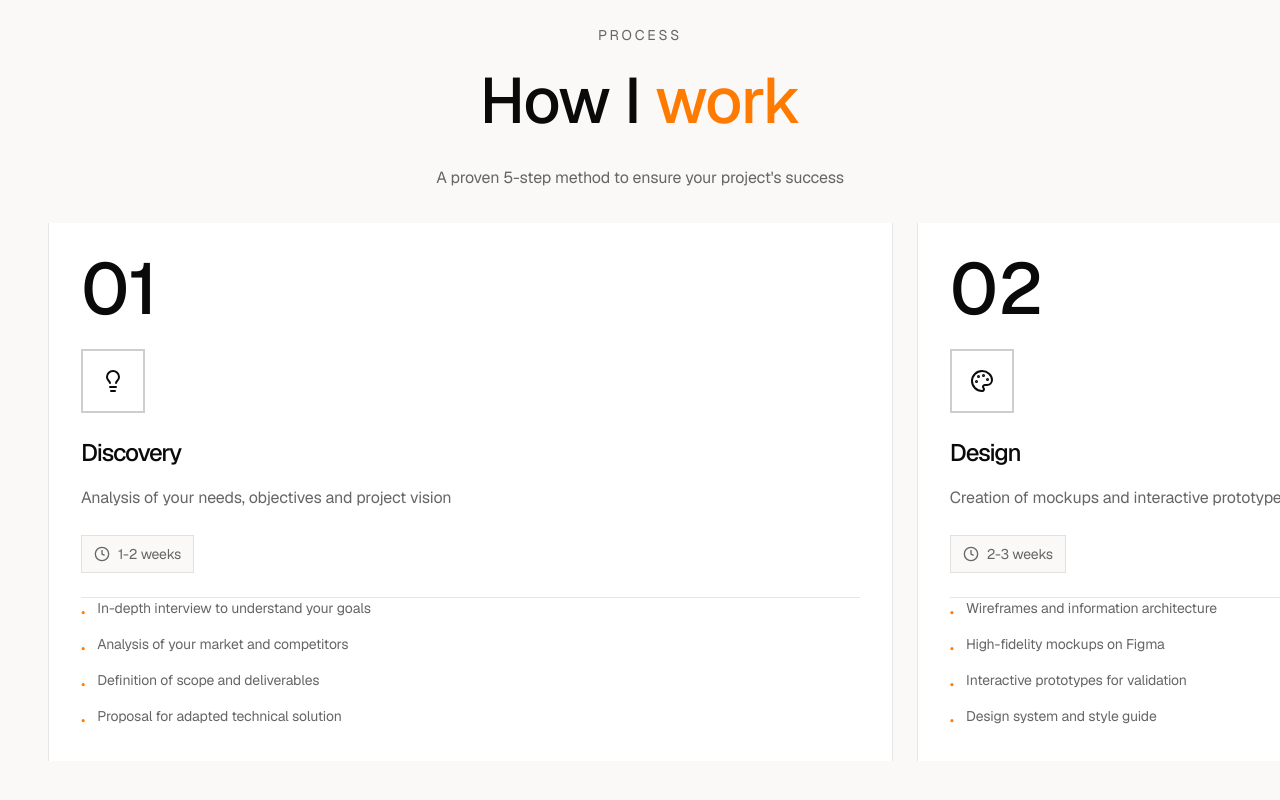
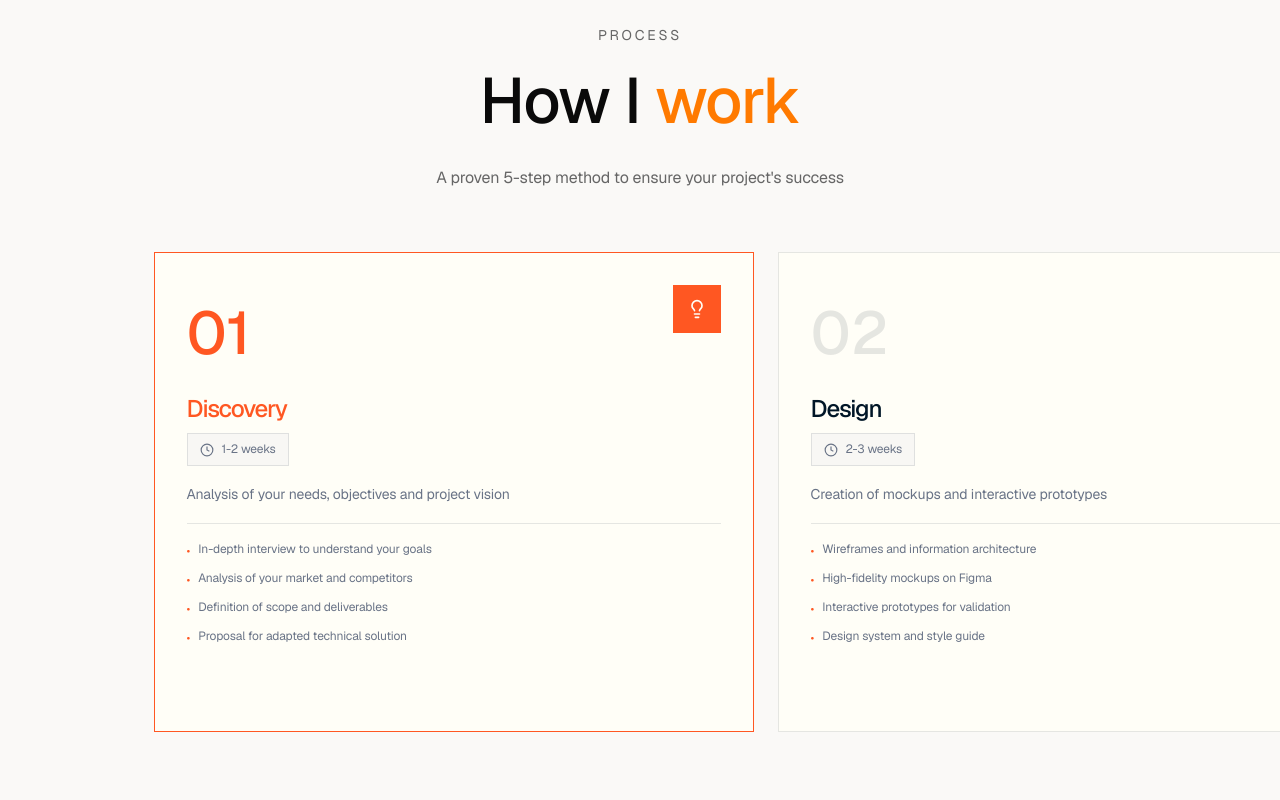
Before and after one commit to zharrow/zharrow.github.io, a Next.js app: page /en in a window 1280 px wide. Shown: the part 5075-5875 px from the top of the page. Built offline with nearby package versions, Linux system fonts and the light colour scheme.

Commit message:
animated inputs

```diff
--- a/app/styles/_utilities.scss
+++ b/app/styles/_utilities.scss
@@ -94,6 +94,7 @@
 .w-1 { width: 0.25rem; }
 .w-2 { width: 0.5rem; }
 .w-3 { width: 0.75rem; }
+.w-3\.5 { width: 0.875rem; }
 .w-4 { width: 1rem; }
 .w-5 { width: 1.25rem; }
 .w-6 { width: 1.5rem; }
@@ -134,6 +135,7 @@
 .h-1 { height: 0.25rem; }
 .h-2 { height: 0.5rem; }
 .h-3 { height: 0.75rem; }
+.h-3\.5 { height: 0.875rem; }
 .h-4 { height: 1rem; }
 .h-5 { height: 1.25rem; }
 .h-6 { height: 1.5rem; }
--- a/app/styles/globals.scss
+++ b/app/styles/globals.scss
@@ -178,6 +178,11 @@ ul, ol {
   }
 }
 
+// Active card state for scroll-triggered effects
+.active-card {
+  border-color: $orange-pantone !important;
+}
+
 .fade-in-up {
   opacity: 0;
   transform: translateY(40px);
--- a/components/sections/ProcessPremium.tsx
+++ b/components/sections/ProcessPremium.tsx
@@ -22,6 +22,7 @@ export default function ProcessPremium() {
   const containerRef = useRef<HTMLDivElement>(null);
   const sliderRef = useRef<HTMLDivElement>(null);
   const cardsContainerRef = useRef<HTMLDivElement>(null);
+  const cardRefs = useRef<(HTMLDivElement | null)[]>([]);
 
   useEffect(() => {
     const container = containerRef.current;
@@ -33,16 +34,44 @@ export default function ProcessPremium() {
     // Calculate total width to scroll (5 cards × 66vw + gaps)
     const totalWidth = cardsContainer.scrollWidth - window.innerWidth;
 
-    // Create GSAP horizontal scroll animation
+    // Create GSAP horizontal scroll animation with snap effect
+    const cardWidth = cardsContainer.children[0]?.clientWidth || 0;
+    const gap = 24; // 6 * 4px (gap-6)
+    const snapIncrement = cardWidth + gap;
+
     const tl = gsap.timeline({
       scrollTrigger: {
         trigger: container,
         start: "top top",
-        end: () => `+=${container.offsetHeight}`,
-        scrub: 1, // Smooth scrubbing
-        pin: slider, // Pin the slider while scrolling
+        end: () => `+=${totalWidth * 1.2}`, // Much faster (was 2.5)
+        scrub: 0.3, // Even more responsive
+        pin: slider,
+        pinSpacing: true,
         anticipatePin: 1,
         invalidateOnRefresh: true,
+        snap: {
+          snapTo: (progress) => {
+            // Calculate which card we're closest to
+            const totalCards = 5;
+            const snapPoints = Array.from({ length: totalCards }, (_, i) => i / (totalCards - 1));
+
+            // Find closest snap point
+            let closest = snapPoints[0];
+            let minDiff = Math.abs(progress - closest);
+
+            snapPoints.forEach(point => {
+              const diff = Math.abs(progress - point);
+              if (diff < minDiff) {
+                minDiff = diff;
+                closest = point;
+              }
+            });
+
+            return closest;
+          },
+          duration: 0.4,
+          ease: "power2.inOut"
+        }
       }
     });
 
@@ -50,6 +79,52 @@ export default function ProcessPremium() {
     tl.to(cardsContainer, {
       x: -totalWidth,
       ease: "none"
+    });
+
+    // Add active state based on scroll position with GSAP animations
+    ScrollTrigger.create({
+      trigger: container,
+      start: "top top",
+      end: () => `+=${totalWidth * 1.2}`,
+      onUpdate: (self) => {
+        const progress = self.progress;
+        const totalCards = cardRefs.current.length;
+
+        cardRefs.current.forEach((card, index) => {
+          if (!card) return;
+
+          // Calculate if this card is "active" (centered)
+          const cardProgress = index / (totalCards - 1);
+          const distance = Math.abs(progress - cardProgress);
+
+          // Get all animated elements inside the card
+          const numberEl = card.querySelector('.card-number');
+          const iconContainer = card.querySelector('.card-icon-container');
+          const icon = card.querySelector('.card-icon');
+          const title = card.querySelector('.card-title');
+
+          // Card is active if within 0.15 range
+          if (distance < 0.15) {
+            // Animate to active state
+            gsap.to(card, { borderColor: '#FF5722', duration: 0.5 });
+            if (numberEl) gsap.to(numberEl, { color: '#FF5722', duration: 0.5 });
+            if (iconContainer) {
+              gsap.to(iconContainer, { borderColor: '#FF5722', backgroundColor: '#FF5722', duration: 0.5 });
+            }
+            if (icon) gsap.to(icon, { color: '#FFFEF7', duration: 0.5 });
+            if (title) gsap.to(title, { color: '#FF5722', duration: 0.5 });
+          } else {
+            // Animate to inactive state
+            gsap.to(card, { borderColor: 'rgba(1, 22, 39, 0.1)', duration: 0.5 });
+            if (numberEl) gsap.to(numberEl, { color: 'rgba(1, 22, 39, 0.1)', duration: 0.5 });
+            if (iconContainer) {
+              gsap.to(iconContainer, { borderColor: 'rgba(1, 22, 39, 0.2)', backgroundColor: 'transparent', duration: 0.5 });
+            }
+            if (icon) gsap.to(icon, { color: '#011627', duration: 0.5 });
+            if (title) gsap.to(title, { color: '#011627', duration: 0.5 });
+          }
+        });
+      }
     });
 
     return () => {
@@ -62,9 +137,6 @@ export default function ProcessPremium() {
       ref={containerRef}
       id="process"
       className="relative bg-cream"
-      style={{
-        height: '1020vh'
-      }}
     >
       {/* Pinned container - GSAP will pin this */}
       <div ref={sliderRef} className="h-screen overflow-hidden flex flex-col" style={{ background: 'transparent' }}>
@@ -91,7 +163,8 @@ export default function ProcessPremium() {
         <div className="flex-1 flex items-center overflow-hidden">
           <div
             ref={cardsContainerRef}
-            className="flex gap-6 px-6 md:px-12 will-change-transform"
+            className="flex gap-6 will-change-transform"
+            style={{ paddingLeft: 'max(12vw, 96px)', paddingRight: '96px' }}
           >
               {(["discovery", "design", "development", "launch", "support"] as const).map((stepKey, index) => {
                 const Icon = stepIcons[stepKey];
@@ -106,52 +179,94 @@ export default function ProcessPremium() {
                     key={stepKey}
                     className="flex-shrink-0"
                     style={{
-                      width: 'min(66vw, 900px)'
+                      width: 'min(50vw, 600px)'
                     }}
                   >
                     {/* Card Container */}
                     <div
-                      className="bg-white-pure border border-black-deep/10 hover:border-orange-pantone transition-all duration-500 p-8 md:p-12 h-[70vh] flex flex-col group overflow-y-auto"
+                      ref={(el) => { cardRefs.current[index] = el; }}
+                      style={{
+                        background: '#FFFEF7',
+                        border: '1px solid rgba(1, 22, 39, 0.1)',
+                        padding: 'clamp(1.5rem, 4vw, 2rem)',
+                        height: '60vh',
+                        display: 'flex',
+                        flexDirection: 'column',
+                        overflowY: 'auto',
+                        transition: 'border-color 0.5s ease'
+                      }}
+                      onMouseEnter={(e) => {
+                        e.currentTarget.style.borderColor = '#FF5722';
+                      }}
+                      onMouseLeave={(e) => {
+                        e.currentTarget.style.borderColor = 'rgba(1, 22, 39, 0.1)';
+                      }}
                     >
-                      {/* Number */}
-                      <div className="text-7xl md:text-8xl font-medium mb-6 text-black-deep/10 group-hover:text-orange-pantone transition-colors duration-500">
-                        {stepNumber}
-                      </div>
-
-                      {/* Icon */}
-                      <div className="mb-6">
-                        <div className="w-16 h-16 inline-flex items-center justify-center border-2 border-black-deep/20 group-hover:border-orange-pantone group-hover:bg-orange-pantone transition-all duration-500">
-                          <Icon className="w-7 h-7 text-black-deep group-hover:text-white-pure transition-colors duration-500" />
+                      {/* Header: Number + Icon */}
+                      <div style={{ display: 'flex', alignItems: 'start', justifyContent: 'space-between', marginBottom: '1rem' }}>
+                        <div
+                          className="card-number"
+                          style={{
+                            fontSize: 'clamp(3rem, 6vw, 3.75rem)',
+                            fontWeight: 500,
+                            color: 'rgba(1, 22, 39, 0.1)',
+                            transition: 'color 0.5s ease'
+                          }}
+                        >
+                          {stepNumber}
+                        </div>
+                        <div
+                          className="card-icon-container"
+                          style={{
+                            width: '3rem',
+                            height: '3rem',
+                            display: 'inline-flex',
+                            alignItems: 'center',
+                            justifyContent: 'center',
+                            border: '2px solid rgba(1, 22, 39, 0.2)',
+                            transition: 'all 0.5s ease'
+                          }}
+                        >
+                          <Icon className="card-icon" style={{ width: '1.25rem', height: '1.25rem', color: '#011627', transition: 'color 0.5s ease' }} />
                         </div>
                       </div>
 
                       {/* Title */}
-                      <h3 className="text-2xl md:text-3xl font-medium mb-4 text-black-deep group-hover:text-orange-pantone transition-colors duration-500">
+                      <h3
+                        className="card-title"
+                        style={{
+                          fontSize: 'clamp(1.25rem, 3vw, 1.5rem)',
+                          fontWeight: 500,
+                          marginBottom: '0.75rem',
+                          color: '#011627',
+                          transition: 'color 0.5s ease'
+                        }}
+                      >
                         {stepTitle}
                       </h3>
 
+                      {/* Duration badge */}
+                      <div style={{ display: 'inline-flex', alignItems: 'center', gap: '0.5rem', padding: '0.375rem 0.75rem', border: '1px solid rgba(1, 22, 39, 0.1)', background: '#F8F7F4', fontSize: '0.75rem', color: '#697386', marginBottom: '1rem', width: 'fit-content' }}>
+                        <svg style={{ width: '0.875rem', height: '0.875rem', flexShrink: 0 }} fill="none" viewBox="0 0 24 24" stroke="currentColor" strokeWidth={2}>
+                          <circle cx="12" cy="12" r="10" />
+                          <path d="M12 6v6l4 2" />
+                        </svg>
+                        <span style={{ whiteSpace: 'nowrap' }}>{stepDuration}</span>
+                      </div>
+
                       {/* Description */}
-                      <p className="text-base text-gray-secondary leading-relaxed mb-6">
+                      <p style={{ fontSize: '0.875rem', color: '#697386', lineHeight: '1.75', marginBottom: '1rem' }}>
                         {stepDescription}
                       </p>
 
-                      {/* Duration badge */}
-                      <div className="inline-flex items-center gap-2 px-3 py-2 border border-black-deep/10 bg-cream text-sm text-gray-secondary mb-6 w-fit">
-                        <svg className="w-4 h-4 flex-shrink-0" fill="none" viewBox="0 0 24 24" stroke="currentColor" strokeWidth={2}>
-                          <circle cx="12" cy="12" r="10" />
-                          <path d="M12 6v6l4 2" />
-                        </svg>
-                        <span className="whitespace-nowrap">{stepDuration}</span>
-                      </div>
-
-                      {/* Details - Always visible */}
-                      <div className="pt-4 border-t border-black-deep/10 space-y-3">
+                      {/* Details */}
+                      <div style={{ paddingTop: '1rem', borderTop: '1px solid rgba(1, 22, 39, 0.1)', display: 'flex', flexDirection: 'column', gap: '0.5rem', flex: 1 }}>
                         {stepDetails.map((detail, detailIndex) => (
                           <div
                             key={detailIndex}
-                            className="flex items-start gap-3 text-sm text-gray-secondary"
+                            style={{ display: 'flex', alignItems: 'start', gap: '0.5rem', fontSize: '0.75rem', color: '#697386' }}
                           >
-                            <span className="text-orange-pantone mt-1 flex-shrink-0">•</span>
+                            <span style={{ color: '#FF5722', marginTop: '0.125rem', flexShrink: 0 }}>•</span>
                             <span>{detail}</span>
                           </div>
                         ))}
```
Also changed, not shown: components/ui/animated-input.tsx (+17 -31 lines), components/ui/animated-textarea.tsx (+14 -16 lines).
